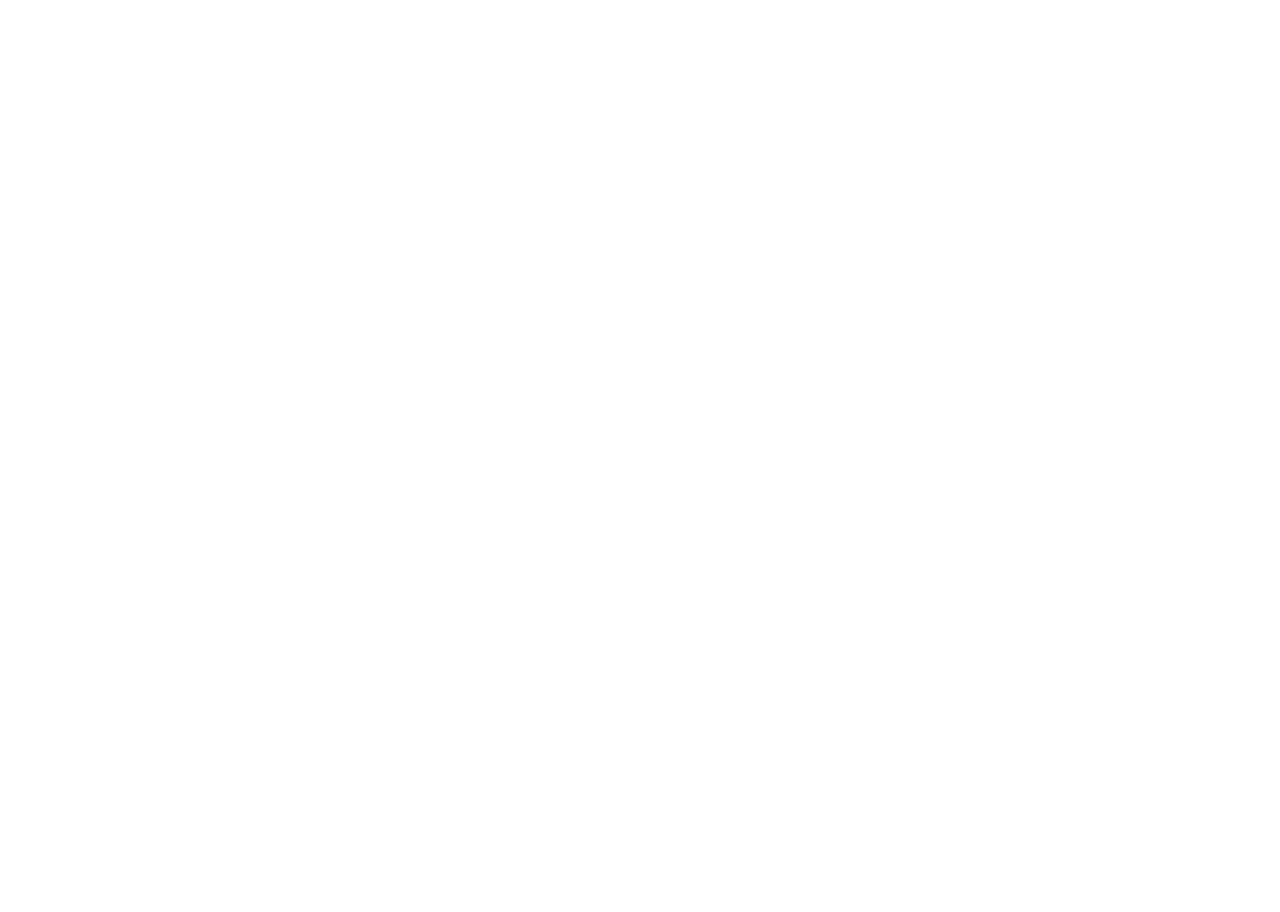
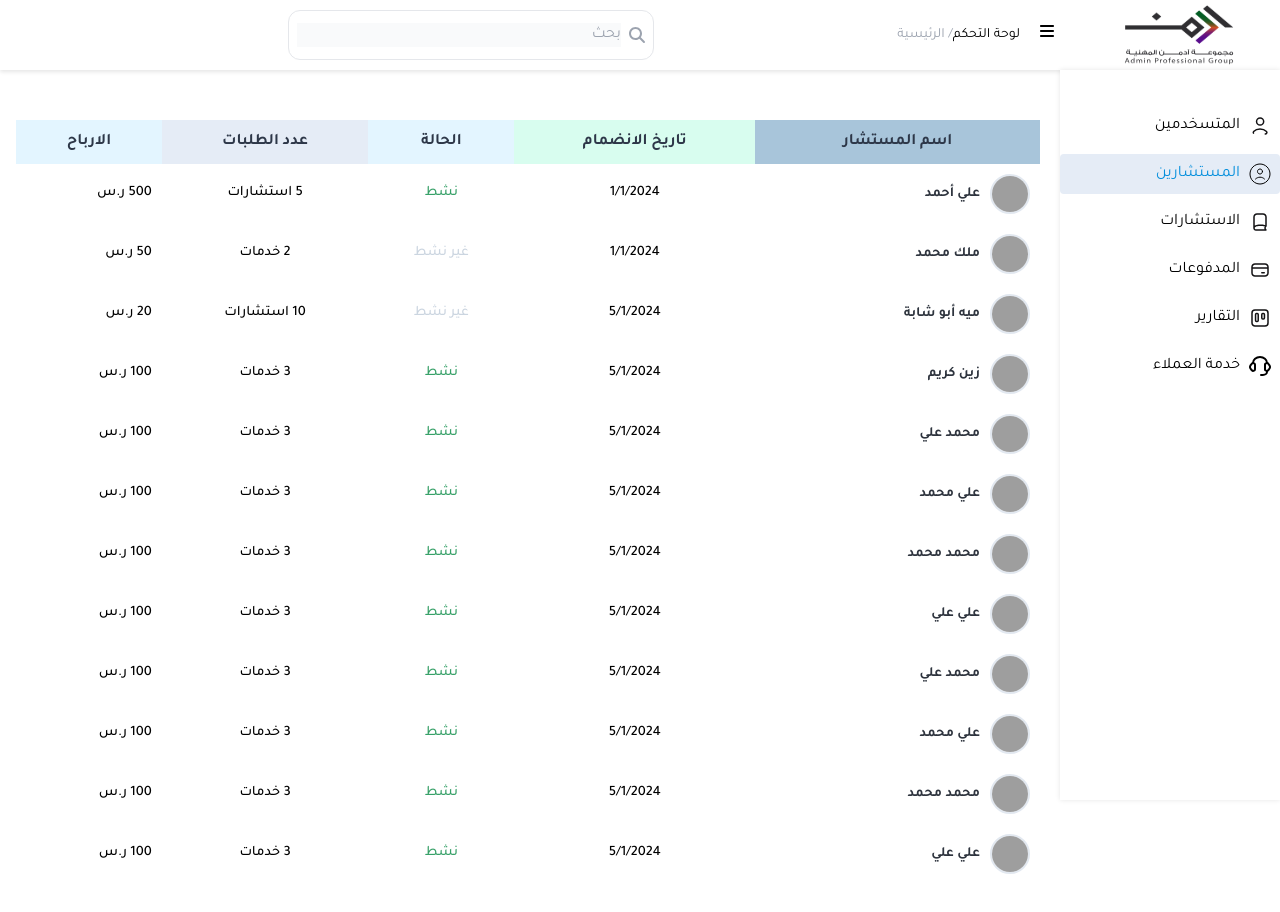
Before and after one commit to abdoBadawy74/Admin-Dashboard, a React (Vite) app: page /consultants in a window 1280 px wide. Before the commit this address had no page. Shown: the top 912 px of the page. Before the commit the page ends 800 px from the top, so only its background shows below. Built offline with nearby package versions, Linux system fonts and the light colour scheme; grey boxes are pictures that could not be loaded.

Commit message:
add consultants pages and use table component Enhance the user authentication process by streamlining login and registration, improving error handling, and updating UI elements for better user experience.

```diff
--- a/src/App.jsx
+++ b/src/App.jsx
@@ -3,6 +3,7 @@
 import Dashboard from './Pages/Dashboard';
 import HomePage from './Pages/HomePage';
 import Users from './Pages/Users';
+import Consultant from './Pages/Consultant';
 
 function App() {
 
@@ -14,6 +15,7 @@
         <Route element={<Dashboard/>}>
           <Route path="/" element={<HomePage/>}/>
           <Route path='users' element={<Users/>} />
+          <Route path='consultants' element={<Consultant/>} />
         </Route>
        </Routes>
         {/* <Dashboard/> */}
--- a/src/Components/SideBar/Links.jsx
+++ b/src/Components/SideBar/Links.jsx
@@ -14,12 +14,12 @@
   },
   {
     name: "المستشارين",
-    path: "/dashboard/users/add",
+    path: "/consultants",
     icon: consultant,
   },
   {
     name: "الاستشارات",
-    path: "/dashboard/categories",
+    path: "",
     icon: consultation,
   },
   {
--- /dev/null
+++ b/src/Pages/Consultant.jsx
@@ -0,0 +1,120 @@
+import Table from "../Components/Table/Table"
+
+const Consultant = () => {
+    const headers = [
+        { key: "name", label: "اسم المستشار", align: "left", bgColor: "#A8C5DA" },
+        { key: "joinDate", label: "تاريخ الانضمام", align: "center", bgColor: "#D8FDEF" },
+        { key: "status", label: "الحالة", align: "center", bgColor: "#E3F5FF" },
+        { key: "consultations", label: "عدد الطلبات", align: "center", bgColor: "#E5ECF6" },
+        { key: "balance", label: " الارباح", align: "right", bgColor: "#E3F5FF" },
+    ];
+
+    const rows = [
+        {
+            name: "علي أحمد",
+            img: "https://www.w3schools.com/howto/img_avatar.png",
+            joinDate: "1/1/2024",
+            status: <span style={{ color: "#38A169" }}>نشط</span>,
+            consultations: "5 استشارات",
+            balance: "500 ر.س",
+        },
+        {
+            name: "ملك محمد",
+            img: "https://www.w3schools.com/howto/img_avatar.png",
+            joinDate: "1/1/2024",
+            status: <span style={{ color: "#CBD5E0" }}>غير نشط</span>,
+            consultations: "2 خدمات",
+            balance: "50 ر.س",
+        },
+        {
+            name: "ميه أبو شابة",
+            img: "https://www.w3schools.com/howto/img_avatar.png",
+            joinDate: "5/1/2024",
+            status: <span style={{ color: "#CBD5E0" }}>غير نشط</span>,
+            consultations: "10 استشارات",
+            balance: "20 ر.س",
+        },
+        {
+            name: "زين كريم",
+            img: "https://www.w3schools.com/howto/img_avatar.png",
+            joinDate: "5/1/2024",
+            status: <span style={{ color: "#38A169" }}>نشط</span>,
+            consultations: "3 خدمات",
+            balance: "100 ر.س",
+        },
+        {
+            name: "محمد علي",
+            img: "https://www.w3schools.com/howto/img_avatar.png",
+            joinDate: "5/1/2024",
+            status: <span style={{ color: "#38A169" }}>نشط</span>,
+            consultations: "3 خدمات",
+            balance: "100 ر.س",
+        },
+        {
+            name: "علي محمد",
+            img: "https://www.w3schools.com/howto/img_avatar.png",
+            joinDate: "5/1/2024",
+            status: <span style={{ color: "#38A169" }}>نشط</span>,
+            consultations: "3 خدمات",
+            balance: "100 ر.س",
+        },
+        {
+            name: "محمد محمد",
+            img: "https://www.w3schools.com/howto/img_avatar.png",
+            joinDate: "5/1/2024",
+            status: <span style={{ color: "#38A169" }}>نشط</span>,
+            consultations: "3 خدمات",
+            balance: "100 ر.س",
+        },
+        {
+            name: "علي علي",
+            img: "https://www.w3schools.com/howto/img_avatar.png",
+            joinDate: "5/1/2024",
+            status: <span style={{ color: "#38A169" }}>نشط</span>,
+            consultations: "3 خدمات",
+            balance: "100 ر.س",
+        },
+        {
+            name: "محمد علي",
+            img: "https://www.w3schools.com/howto/img_avatar.png",
+            joinDate: "5/1/2024",
+            status: <span style={{ color: "#38A169" }}>نشط</span>,
+            consultations: "3 خدمات",
+            balance: "100 ر.س",
+        },
+        {
+            name: "علي محمد",
+            img: "https://www.w3schools.com/howto/img_avatar.png",
+            joinDate: "5/1/2024",
+            status: <span style={{ color: "#38A169" }}>نشط</span>,
+            consultations: "3 خدمات",
+            balance: "100 ر.س",
+        },
+        {
+            name: "محمد محمد",
+            img: "https://www.w3schools.com/howto/img_avatar.png",
+            joinDate: "5/1/2024",
+            status: <span style={{ color: "#38A169" }}>نشط</span>,
+            consultations: "3 خدمات",
+            balance: "100 ر.س",
+        },
+        {
+            name: "علي علي",
+            img: "https://www.w3schools.com/howto/img_avatar.png",
+            joinDate: "5/1/2024",
+            status: <span style={{ color: "#38A169" }}>نشط</span>,
+            consultations: "3 خدمات",
+            balance: "100 ر.س",
+        },
+    ];
+
+    const customStyles = {
+        tableStyle: { width: "100%", borderCollapse: "collapse", borderRadius: "10px" },
+        headerStyle: { color: "#2D3748", fontWeight: "bold", fontSize: "1em" },
+        cellStyle: { padding: "10px", textAlign: "center", fontSize: "0.9em", fontWeight: "500" },
+    };
+
+    return <Table headers={headers} rows={rows} customStyles={customStyles} />;
+};
+
+export default Consultant;
```
